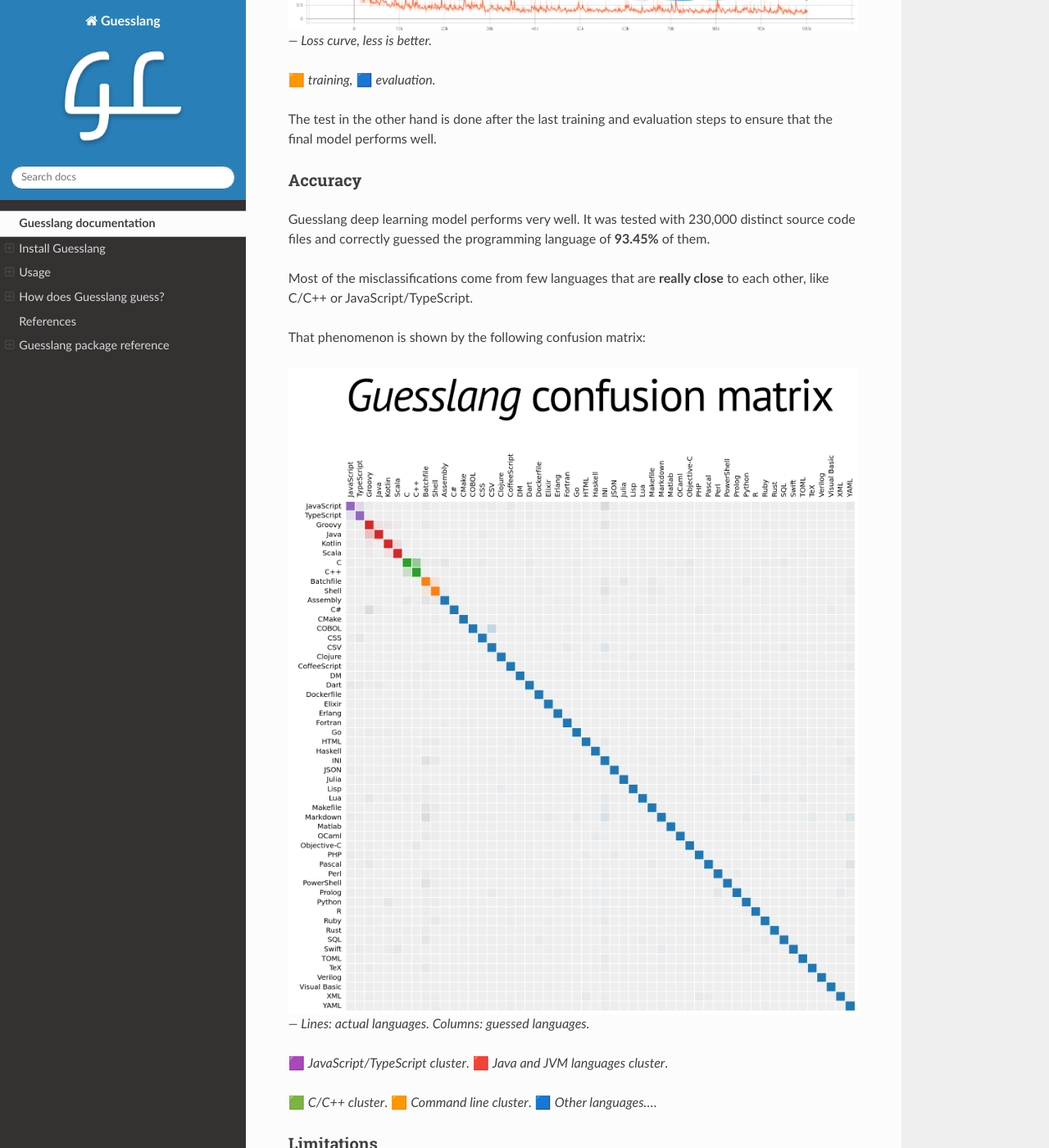
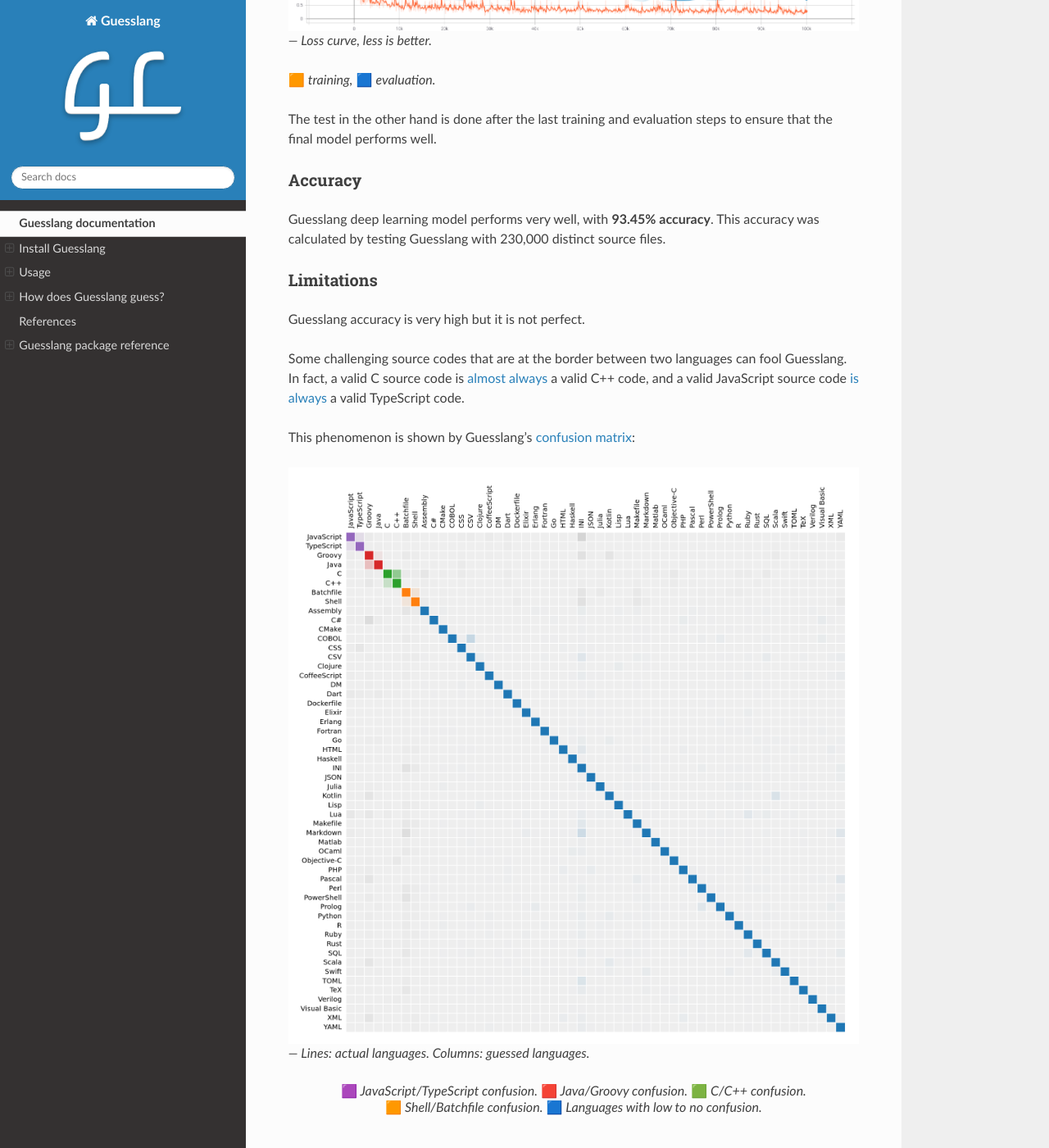
Before and after one commit to yoeo/guesslang, a Sphinx documentation site: the page built from docs/contents.rst, in a window 1280 px wide and 1400 px high, scrolled down 4899 px. Shown: the whole window at 82% size. Built offline with Sphinx 7.4.7 and the Read the Docs theme 2.0.0, drawn with Linux system fonts in a browser that asks for light colours; some of the changed text lies outside the part shown.

Commit message:
Reorganise the accuracy limitation parts of the doc

```diff
--- a/docs/_static/css/custom.css
+++ b/docs/_static/css/custom.css
@@ -4,3 +4,10 @@
 h2 {
   font-size: 125% !important;
 }
+.gl-confusion {
+  display: inline-block;
+  font-style: italic;
+}
+.gl-confusion::first-letter {
+  font-style: normal;
+}
--- a/docs/contents.rst
+++ b/docs/contents.rst
@@ -267,39 +267,48 @@
 Accuracy
 --------
 
-Guesslang deep learning model performs very well.
-It was tested with 230,000 distinct source code files and correctly
-guessed the programming language of **93.45%** of them.
-
-Most of the misclassifications come from few languages
-that are **really close** to each other, like C/C++ or JavaScript/TypeScript.
-
-That phenomenon is shown by the following confusion matrix:
-
-.. figure:: _static/images/confusion.png
-
-  *— Lines: actual languages. Columns: guessed languages.*
-
-  🟪 *JavaScript/TypeScript cluster*. 🟥 *Java and JVM languages cluster*.
-
-  🟩 *C/C++ cluster*. 🟧 *Command line cluster*. 🟦 *Other languages...*.
+Guesslang deep learning model performs very well, with **93.45% accuracy**.
+This accuracy was calculated by testing Guesslang
+with 230,000 distinct source files.
 
 Limitations
 -----------
 
-As said earlier, Guesslang may misclassify source code from languages
-that are **really close** to each other like C/C++ and JavaScript/TypeScript.
+Guesslang accuracy is very high but it is not perfect.
 
-This limitation was expected because a valid C source code is
+Some challenging source codes that are at the border between two languages
+can fool Guesslang.
+In fact, a valid C source code is
 `almost always <https://en.wikipedia.org/wiki/Compatibility_of_C_and_C%2B%2B#Constructs_valid_in_C_but_not_in_C++>`_
 a valid C++ code,
 and a valid JavaScript source code
 `is always <http://channel9.msdn.com/posts/Anders-Hejlsberg-Introducing-TypeScript>`_
 a valid TypeScript code.
 
+This phenomenon is shown by Guesslang's
+`confusion matrix <https://en.wikipedia.org/wiki/Confusion_matrix>`_:
+
+.. figure:: _static/images/confusion.png
+
+  — Lines: actual languages. Columns: guessed languages.
+
+.. raw:: html
+
+  <center>
+    <span class="gl-confusion">🟪 JavaScript/TypeScript confusion.</span>
+    <span class="gl-confusion">🟥 Java/Groovy confusion.</span>
+    <span class="gl-confusion">🟩 C/C++ confusion.</span>
+    <span class="gl-confusion">🟧 Shell/Batchfile confusion.</span>
+    <span class="gl-confusion">🟦 Languages with low to no confusion.</span>
+  </center>
+  <br>
+  <br>
+
+
 In addition to that, Guesslang may not guess the correct
 programming languages of **very small** code snippets.
-They don't provide enough insights to accurately guess the language.
+Small snippets don't always provide enough insights to accurately
+guess the programming language.
 
 For example, ``print("Hello world")`` is a valid code snippet in several
 programming languages including Python, Scala, Ruby, Lua, Perl, etc...
```
Also changed, not shown: docs/_static/images/confusion.png.
